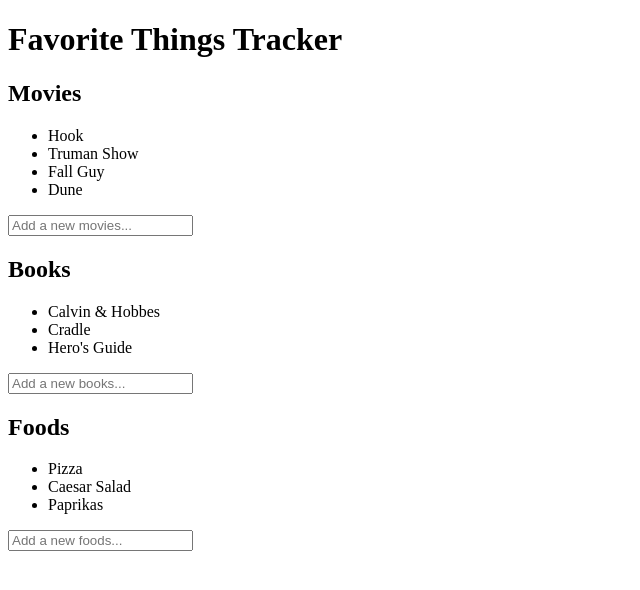
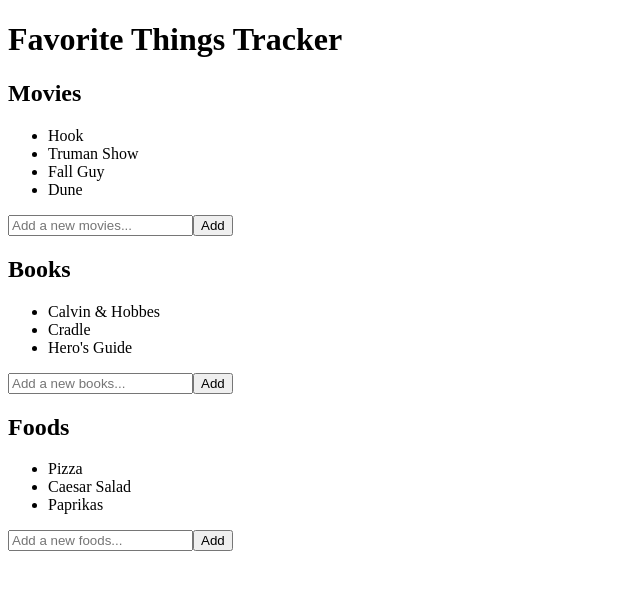
Before and after one commit to pantheman1/favorite-things, a React (Create React App) app: page / in a window 1280 px wide. Shown: the top 590 px of the page, without its empty margins (0-640 px from the left). Built offline with nearby package versions, Linux system fonts and the light colour scheme.

Commit message:
Added form and button to handle submitting new entries

```diff
--- a/src/components/FavoriteList.jsx
+++ b/src/components/FavoriteList.jsx
@@ -6,6 +6,18 @@ const FavoriteList = ({title, initialItems }) => {
     const [newItem, setNewItem] = useState("");
 
     const handleInputChange = (e) => setNewItem(e.target.value)
+
+    const handleAddItem = (e) => {
+        e.preventDefault(); // Prevents the page from refreshing
+
+        if (!newItem.trim()) return; //Ignore empty input
+
+        // Update the items list
+        setItems([...items, newItem]);
+
+        // Clear the input
+        setNewItem("");
+    };
 
     return (
         <div className="bg-white shadow-md rounded-lg p-4 m-2">
@@ -16,12 +28,15 @@ const FavoriteList = ({title, initialItems }) => {
                 ))}
             </ul>
             {/* Input for new items */}
+            <form onSubmit={handleAddItem}>
                 <input
                     type="text"
                     value={newItem}
                     onChange={handleInputChange}
                     placeholder={`Add a new ${title.toLowerCase()}...`}
                 />
+                <button type="submit">Add</button>
+            </form>
         </div>
     )
 }
```
Lines whose indentation alone changed are shown as unchanged.
